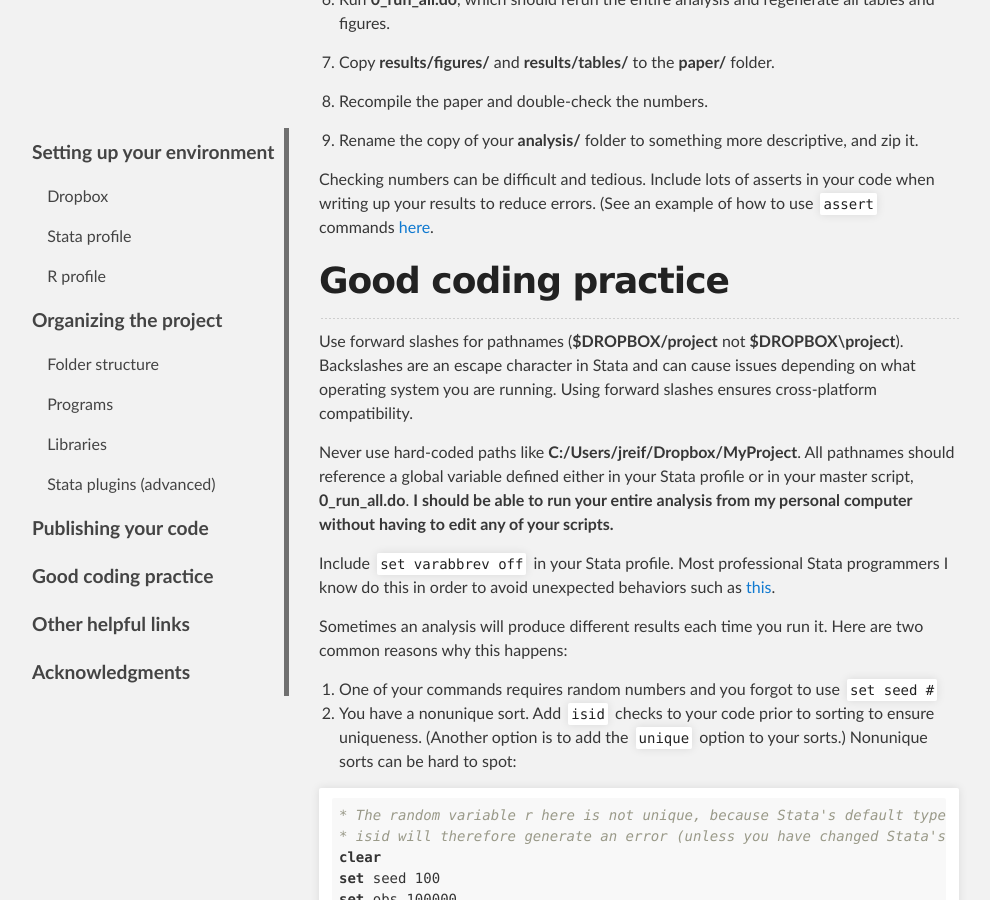
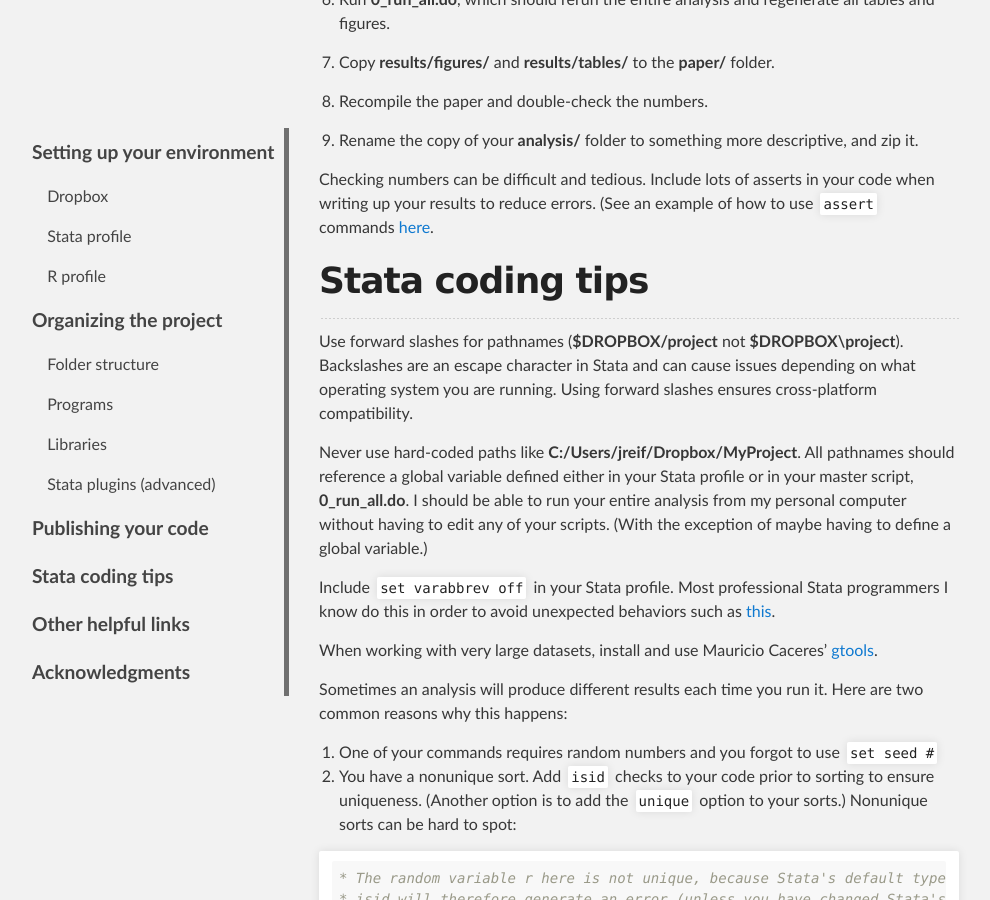
Before and after one commit to maskegger/guide, a Jekyll site: the page built from index.md, in a window 1280 px wide and 900 px high, scrolled down 7381 px. Shown: the whole window, without its empty margins (1-991 px from the left). Built offline with Jekyll 4.4.1, drawn with Linux system fonts in a browser that asks for light colours; our own code applies the rules of GitHub Pages for plain Markdown files.

Commit message:
Update index.md

```diff
--- a/index.md
+++ b/index.md
@@ -205,14 +205,16 @@ You've done an analysis, written up your results, and had a paper accepted. It's
 
 Checking numbers can be difficult and tedious. Include lots of asserts in your code when writing up your results to reduce errors. (See an example of how to use `assert` commands [here](https://github.com/reifjulian/my-project/blob/master/MyProject/analysis/scripts/4_make_tables_figures.do).
 
-# Good coding practice
+# Stata coding tips
 -----------
 
 Use forward slashes for pathnames (**$DROPBOX/project** not **$DROPBOX\project**). Backslashes are an escape character in Stata and can cause issues depending on what operating system you are running. Using forward slashes ensures cross-platform compatibility.
 
-Never use hard-coded paths like **C:/Users/jreif/Dropbox/MyProject**. All pathnames should reference a global variable defined either in your Stata profile or in your master script, **0_run_all.do**. **I should be able to run your entire analysis from my personal computer without having to edit any of your scripts.**
+Never use hard-coded paths like **C:/Users/jreif/Dropbox/MyProject**. All pathnames should reference a global variable defined either in your Stata profile or in your master script, **0_run_all.do**. I should be able to run your entire analysis from my personal computer without having to edit any of your scripts. (With the exception of maybe having to define a global variable.)
 
 Include `set varabbrev off` in your Stata profile.  Most professional Stata programmers I know do this in order to avoid unexpected behaviors such as [this](https://www.ifs.org.uk/docs/stata_gotchasJan2014.pdf).
+
+When working with very large datasets, install and use Mauricio Caceres' [gtools](https://github.com/mcaceresb/stata-gtools).
 
 Sometimes an analysis will produce different results each time you run it. Here are two common reasons why this happens:
 1. One of your commands requires random numbers and you forgot to use `set seed #`
```
